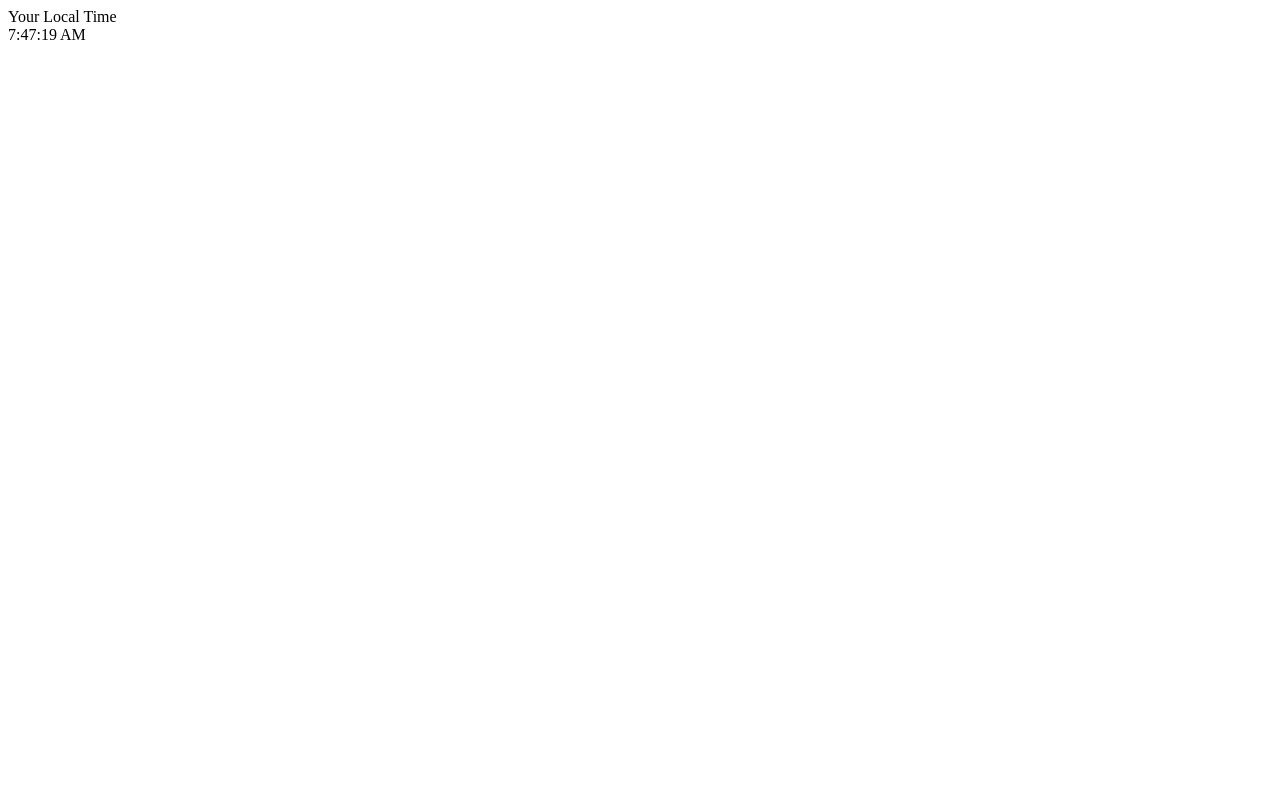
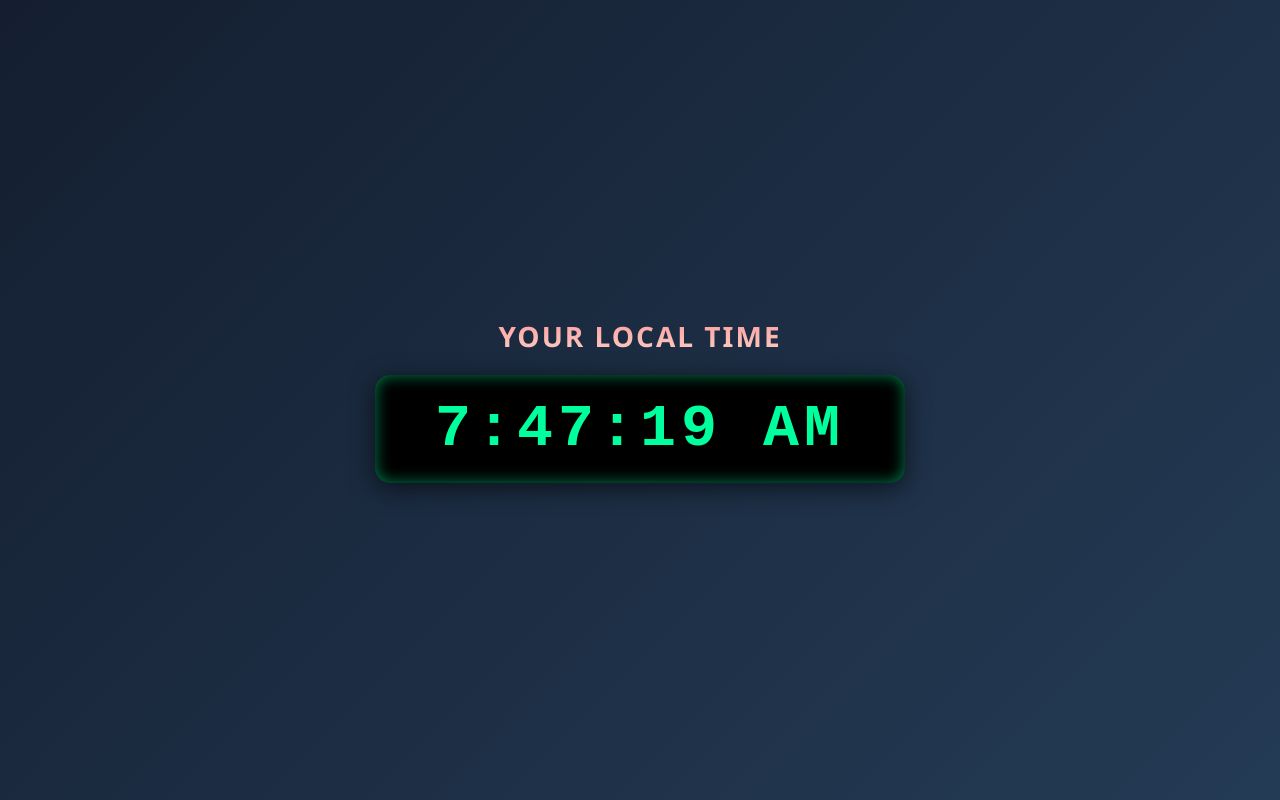
Before and after one commit to MuhammadDaud-dev/Basic-of-JavaScript, a plain HTML site: page DigitalClock/index.html in a window 1280 px wide. Drawn offline with Linux system fonts and the light colour scheme.

Commit message:
Update index.html

```diff
--- a/DigitalClock/index.html
+++ b/DigitalClock/index.html
@@ -6,6 +6,49 @@
     <meta http-equiv="X-UA-Compatible" content="ie=edge" />
     <link rel="stylesheet" type="text/css" href="style.css" />
     <title>Your Local Time</title>
+    <style>
+      body {
+        background: linear-gradient(135deg, #141e30, #243b55);
+        color: #fff;
+        font-family: "Segoe UI", Tahoma, Geneva, Verdana, sans-serif;
+        margin: 0;
+        padding: 0;
+      }
+
+      .center {
+        display: flex;
+        height: 100vh;
+        justify-content: center;
+        align-items: center;
+        flex-direction: column;
+        text-align: center;
+      }
+
+      #banner span {
+        font-size: 28px;
+        font-weight: bold;
+        letter-spacing: 2px;
+        text-transform: uppercase;
+        background: -webkit-linear-gradient(#ff9a9e, #fad0c4);
+        -webkit-background-clip: text;
+        -webkit-text-fill-color: transparent;
+      }
+
+      #clock {
+        font-size: 60px;
+        font-weight: bold;
+        font-family: "Courier New", Courier, monospace;
+        background: #000;
+        color: #00ff9d;
+        padding: 20px 60px;
+        margin-top: 20px;
+        border-radius: 15px;
+        box-shadow: 0px 5px 25px rgba(0, 0, 0, 0.6),
+          inset 0px 0px 15px rgba(0, 255, 157, 0.5);
+        letter-spacing: 5px;
+      }
+
+    </style>
   </head>
   <body>
     <div class="center">
```
